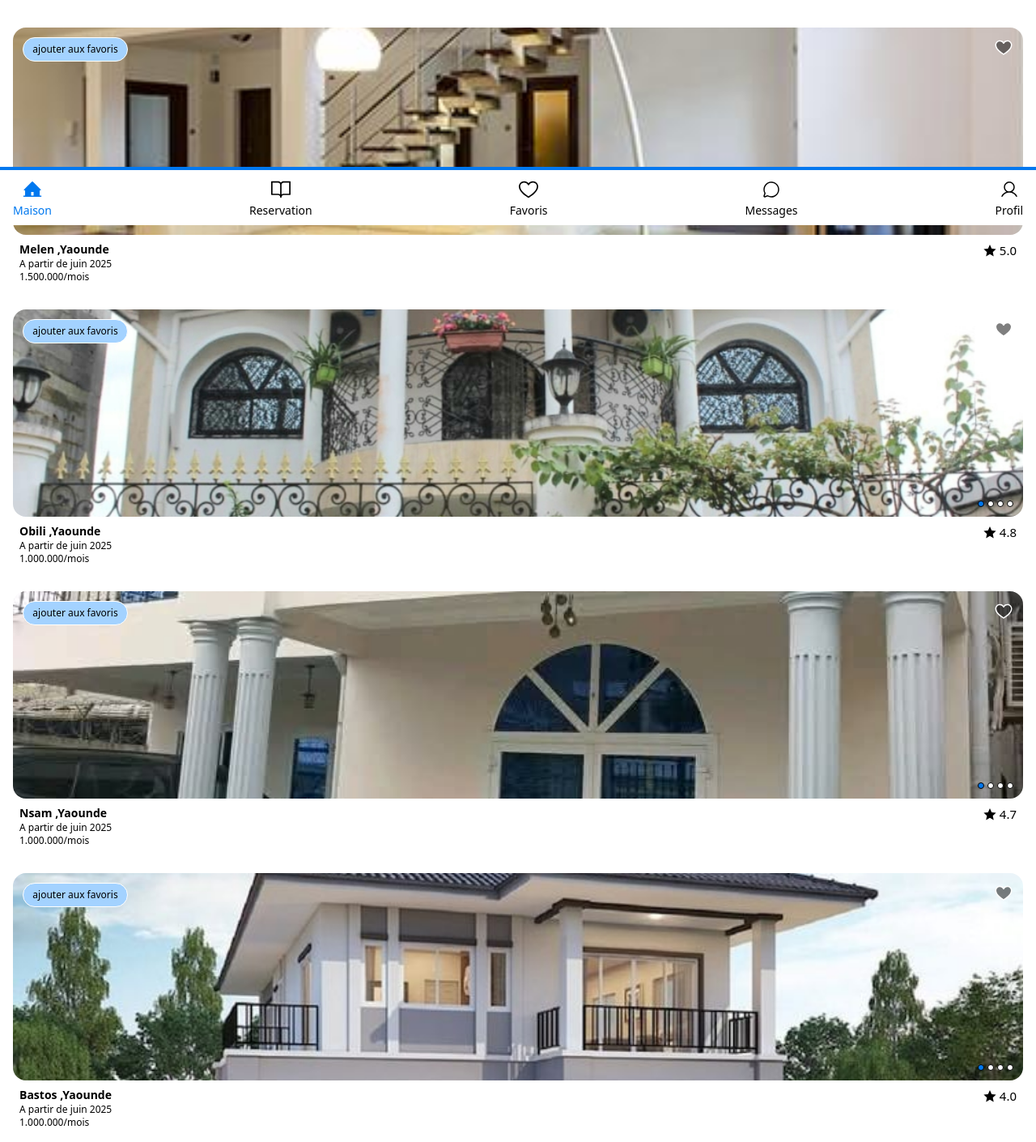
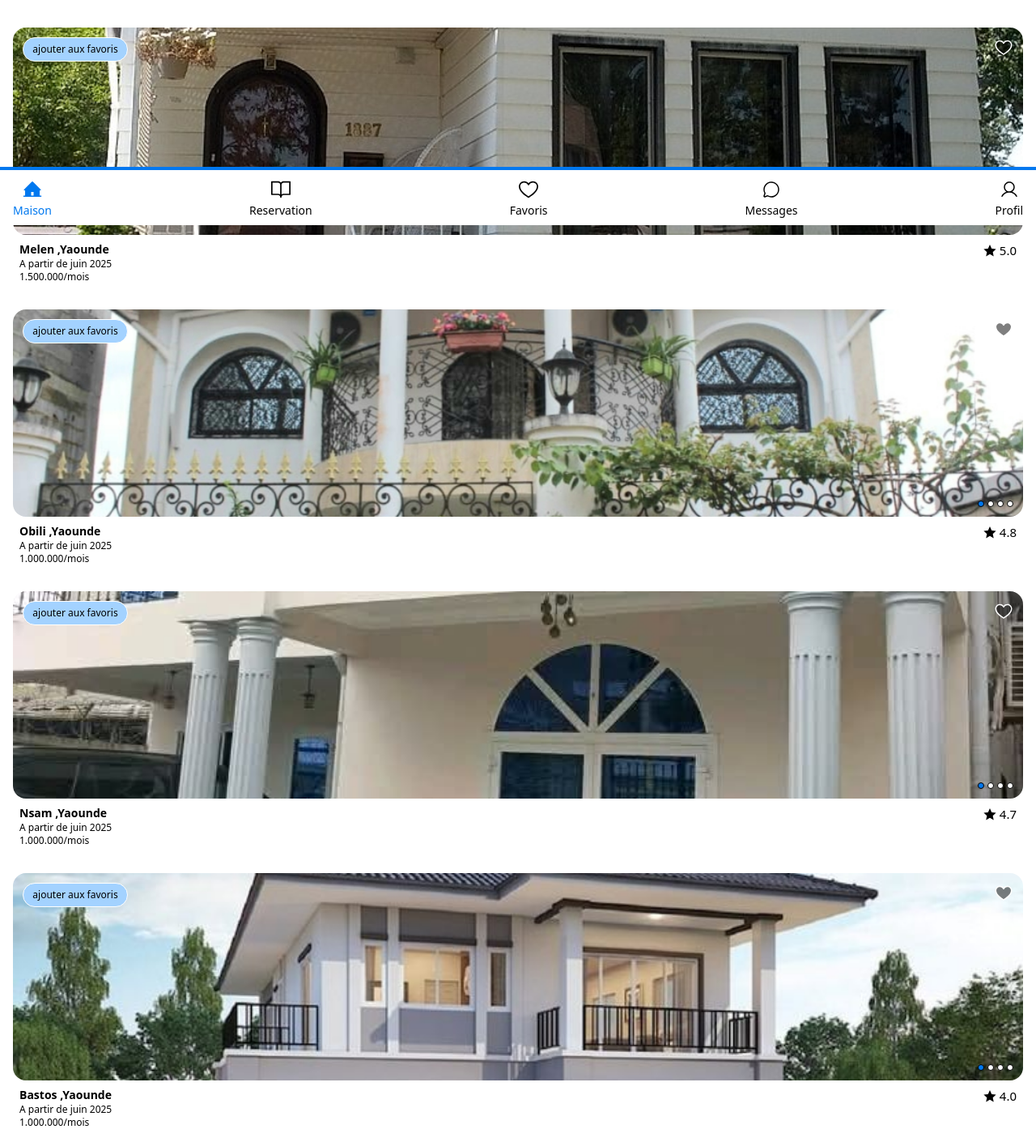
Before and after one commit to 78Bessala/myhomy, a React (Vite) app: page / in a window 1280 px wide. Shown: the part 522-1932 px from the top of the page at 81% size. Built offline with nearby package versions, Linux system fonts and the light colour scheme.

Commit message:
feat:page-duplex

```diff
--- a/src/App.jsx
+++ b/src/App.jsx
@@ -3,13 +3,14 @@ import { BrowserRouter as Router, Routes, Route } from 'react-router-dom';
 import Register from './composents/pages/Auth/Register/Register';
  import Accueil from './composents/pages/Accueil/Accueil';
  import Voirtout from './composents/pages/Accueil/Voirtout';
+  import Duplex from './composents/pages/Accueil/Duplex';
 import Footer from './composents/pages/Accueil/Footer'
 
 function App() {
   return (
     <Router>
       <Routes>
-        <Route path="/" element={<Voirtout/>} />
+        <Route path="/" element={<Duplex/>} />
         {/* <Route path="/login" element={<Login />} /> */}
         <Route path="/register" element={<Register />} />
         <Route path="/Accueil" element={<Accueil />} />
--- a/src/composents/pages/Accueil/Duplex.jsx
+++ b/src/composents/pages/Accueil/Duplex.jsx
@@ -0,0 +1,225 @@
+
+import Accueil from "./Accueil";
+import image from '../../../assets/public/01.jpg';
+import coeur1 from '../../../assets/public/Heart.svg'
+import etoile from '../../../assets/public/etoile.svg'
+import image1 from '../../../assets/public/02.jpg'
+import image2 from '../../../assets/public/07.jpeg'
+import image3 from '../../../assets/public/06.jpeg'
+import image4 from '../../../assets/public/03.jpg'
+import Footer from "./Footer"
+import Coeur from "./Coeur"
+
+function Duplex (){
+return(
+    <section className="flex flex-col  gap-4">
+        <Accueil/>
+<div className=" flex  flex-col  gap-8 m-4">
+    {/* image1 */}
+    <div className=" flex flex-col gap-2">
+        <div className=" flex flex-col   items-center  ">
+        {/* Image */}
+    <div
+          className="  flex flex-col justify-between p-3 w-full h-64 bg-cover bg-center rounded-[16px]"
+          style={{ backgroundImage: `url(${image})` }}>
+            <div className="flex justify-between">
+                    <div className="border border-white text-black bg-[#A3D2FF] text-xs  h-[30px] w-[130px] rounded-[30px] flex justify-center items-center"> ajouter aux favoris</div>
+            <Coeur/>
+                  {/*  <img  src={coeur1} className=" w-[24px] h-[24px] "/>*/}
+            </div>
+            <div className=" flex gap-1 justify-end">
+                <div className=" w-2 h-2 rounded-full border  border-black bg-[#0078EF]"></div>
+                 <div className=" w-2 h-2 rounded-full  border  border-black bg-white"></div>
+                  <div className=" w-2 h-2 rounded-full border  border-black  bg-white"></div>
+                   <div className=" w-2 h-2 rounded-full  border  border-black bg-white"></div>
+            </div>
+
+        </div>  </div>
+     {/* sous titre de l'image */}
+        <div className="mx-2 flex  justify-between">
+
+            <div>
+
+                <h1 className="font-bold  text-sm text-black "> Olembe ,Yaounde</h1>
+                <h2 className="text-xs  text-black "> A partir de juin 2025</h2>
+                 <h2 className="text-xs  text-black "> 2.000.000/mois</h2>
+            </div>
+
+
+            <div className="flex  gap-1">
+                <img src={etoile}  className="w-4 h-4 mt-1 "/>
+                <h1 className="text-[15px] text-black">5.0</h1>
+            </div>
+        </div>
+
+    </div>
+
+
+  {/* image2 */}
+   <div className=" flex flex-col gap-2">
+<div className=" flex flex-col   items-center  ">
+        {/* Image */}
+    <div
+          className="  flex flex-col justify-between p-3 w-full h-64 bg-cover bg-center rounded-[16px]"
+          style={{ backgroundImage: `url(${image1})` }}>
+            <div className="flex justify-between">
+                    <div className="border border-white text-black bg-[#A3D2FF] text-xs  h-[30px] w-[130px] rounded-[30px] flex justify-center items-center"> ajouter aux favoris</div>
+            <Coeur/>
+                     {/*<img  src={coeur1} className=" w-[24px] h-[24px] "/>*/}
+            </div>
+            <div className=" flex gap-1 justify-end">
+                <div className=" w-2 h-2 rounded-full border  border-black bg-[#0078EF]"></div>
+                 <div className=" w-2 h-2 rounded-full  border  border-black bg-white"></div>
+                  <div className=" w-2 h-2 rounded-full border  border-black  bg-white"></div>
+                   <div className=" w-2 h-2 rounded-full  border  border-black bg-white"></div>
+            </div>
+</div>
+</div>
+
+     {/* sous titre de l'image */}
+        <div className="mx-2 flex  justify-between">
+
+            <div>
+
+                <h1 className="font-bold  text-sm text-black "> Melen ,Yaounde</h1>
+                <h2 className="text-xs  text-black "> A partir de juin 2025</h2>
+                 <h2 className="text-xs  text-black "> 1.500.000/mois</h2>
+            </div>
+
+
+            <div className="flex  gap-1">
+                <img src={etoile}  className="w-4 h-4 mt-1 "/>
+                <h1 className="text-[15px] text-black">5.0</h1>
+            </div>
+        </div>
+</div>
+
+
+          {/* image3 */}
+           <div className=" flex flex-col gap-2">
+<div className=" flex flex-col   items-center  ">
+        {/* Image */}
+    <div
+          className="  flex flex-col justify-between p-3 w-full h-64 bg-cover bg-center rounded-[16px]"
+          style={{ backgroundImage: `url(${image2})` }}>
+            <div className="flex justify-between">
+                    <div className="border border-white text-black bg-[#A3D2FF] text-xs  h-[30px] w-[130px] rounded-[30px] flex justify-center items-center"> ajouter aux favoris</div>
+            <Coeur/>
+                    {/* <img  src={coeur1} className=" w-[24px] h-[24px] "/>*/}
+            </div>
+            <div className=" flex gap-1 justify-end">
+                <div className=" w-2 h-2 rounded-full border  border-black bg-[#0078EF]"></div>
+                 <div className=" w-2 h-2 rounded-full  border  border-black bg-white"></div>
+                  <div className=" w-2 h-2 rounded-full border  border-black  bg-white"></div>
+                   <div className=" w-2 h-2 rounded-full  border  border-black bg-white"></div>
+            </div>
+
+        </div>  </div>
+     {/* sous titre de l'image */}
+        <div className="mx-2 flex  justify-between">
+
+            <div>
+
+                <h1 className="font-bold  text-sm text-black "> Obili ,Yaounde</h1>
+                <h2 className="text-xs  text-black "> A partir de juin 2025</h2>
+                 <h2 className="text-xs  text-black "> 1.000.000/mois</h2>
+            </div>
+
+
+            <div className="flex  gap-1">
+                <img src={etoile}  className="w-4 h-4 mt-1 "/>
+                <h1 className="text-[15px] text-black">4.8</h1>
+            </div>
+        </div>
+   </div>
+
+             {/* image4 */}
+           <div className=" flex flex-col gap-2">
+<div className=" flex flex-col   items-center  ">
+        {/* Image */}
+    <div
+          className="  flex flex-col justify-between p-3 w-full h-64 bg-cover bg-center rounded-[16px]"
+          style={{ backgroundImage: `url(${image3})` }}>
+            <div className="flex justify-between">
+                    <div className="border border-white text-black bg-[#A3D2FF] text-xs  h-[30px] w-[130px] rounded-[30px] flex justify-center items-center"> ajouter aux favoris</div>
+            <Coeur/>
+                     {/*<img  src={coeur1} className=" w-[24px] h-[24px] "/>*/}
+            </div>
+            <div className=" flex gap-1 justify-end">
+                <div className=" w-2 h-2 rounded-full border  border-black bg-[#0078EF]"></div>
+                 <div className=" w-2 h-2 rounded-full  border  border-black bg-white"></div>
+                  <div className=" w-2 h-2 rounded-full border  border-black  bg-white"></div>
+                   <div className=" w-2 h-2 rounded-full  border  border-black bg-white"></div>
+            </div>
+
+        </div>  </div>
+     {/* sous titre de l'image */}
+        <div className="mx-2 flex  justify-between">
+
+            <div>
+
+                <h1 className="font-bold  text-sm text-black "> Nsam ,Yaounde</h1>
+                <h2 className="text-xs  text-black "> A partir de juin 2025</h2>
+                 <h2 className="text-xs  text-black "> 1.000.000/mois</h2>
+            </div>
+
+
+            <div className="flex  gap-1">
+                <img src={etoile}  className="w-4 h-4 mt-1 "/>
+                <h1 className="text-[15px] text-black">4.7</h1>
+            </div>
+        </div>
+   </div>
+
+
+           {/* image5 */}
+           <div className=" flex flex-col gap-2">
+<div className=" flex flex-col   items-center  ">
+        {/* Image */}
+    <div
+          className="  flex flex-col justify-between p-3 w-full h-64 bg-cover bg-center rounded-[16px]"
+          style={{ backgroundImage: `url(${image4})` }}>
+            <div className="flex justify-between">
+                    <div className="border border-white text-black bg-[#A3D2FF] text-xs  h-[30px] w-[130px] rounded-[30px] flex justify-center items-center"> ajouter aux favoris</div>
+            <Coeur/>
+                     {/*<img  src={coeur1} className=" w-[24px] h-[24px] "/>*/}
+            </div>
+            <div className=" flex gap-1 justify-end">
+                <div className=" w-2 h-2 rounded-full border  border-black bg-[#0078EF]"></div>
+                 <div className=" w-2 h-2 rounded-full  border  border-black bg-white"></div>
+                  <div className=" w-2 h-2 rounded-full border  border-black  bg-white"></div>
+                   <div className=" w-2 h-2 rounded-full  border  border-black bg-white"></div>
+            </div>
+
+        </div>  </div>
+     {/* sous titre de l'image */}
+        <div className="mx-2 flex  justify-between">
+
+            <div>
+
+                <h1 className="font-bold  text-sm text-black "> Bastos ,Yaounde</h1>
+                <h2 className="text-xs  text-black "> A partir de juin 2025</h2>
+                 <h2 className="text-xs  text-black "> 1.000.000/mois</h2>
+            </div>
+
+
+            <div className="flex  gap-1">
+                <img src={etoile}  className="w-4 h-4 mt-1 "/>
+                <h1 className="text-[15px] text-black">4.0</h1>
+            </div>
+        </div>
+   </div>
+
+
+
+</div>
+
+<Footer/>
+    </section>
+
+
+);
+
+}
+
+export default Duplex
```
